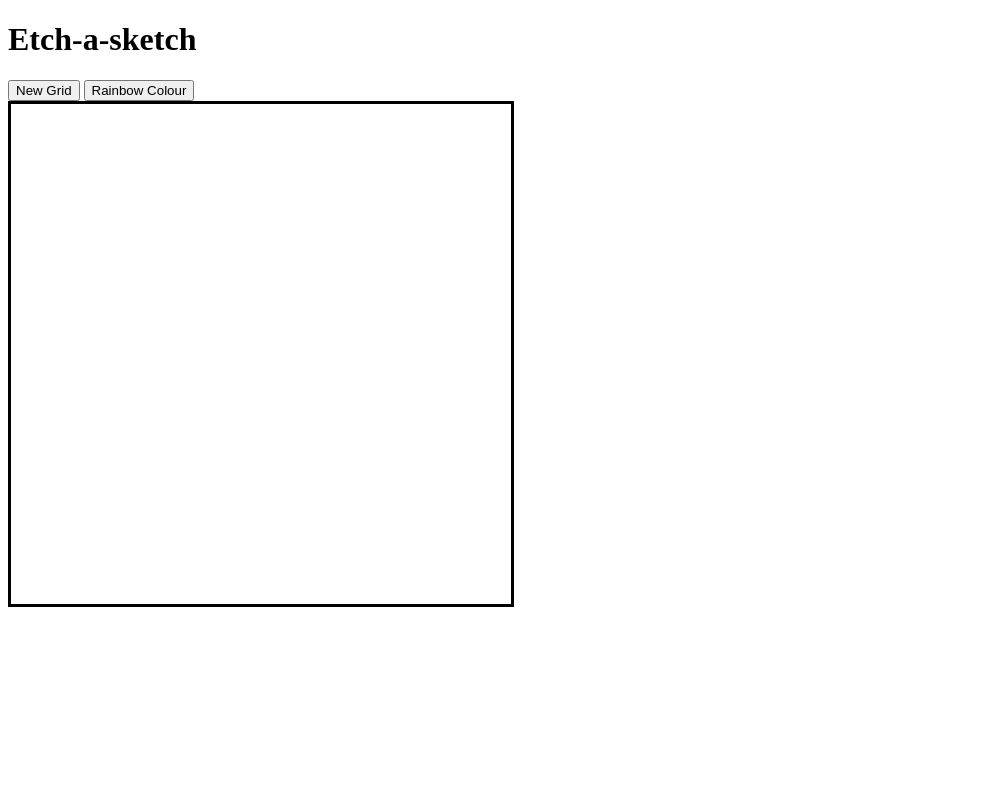
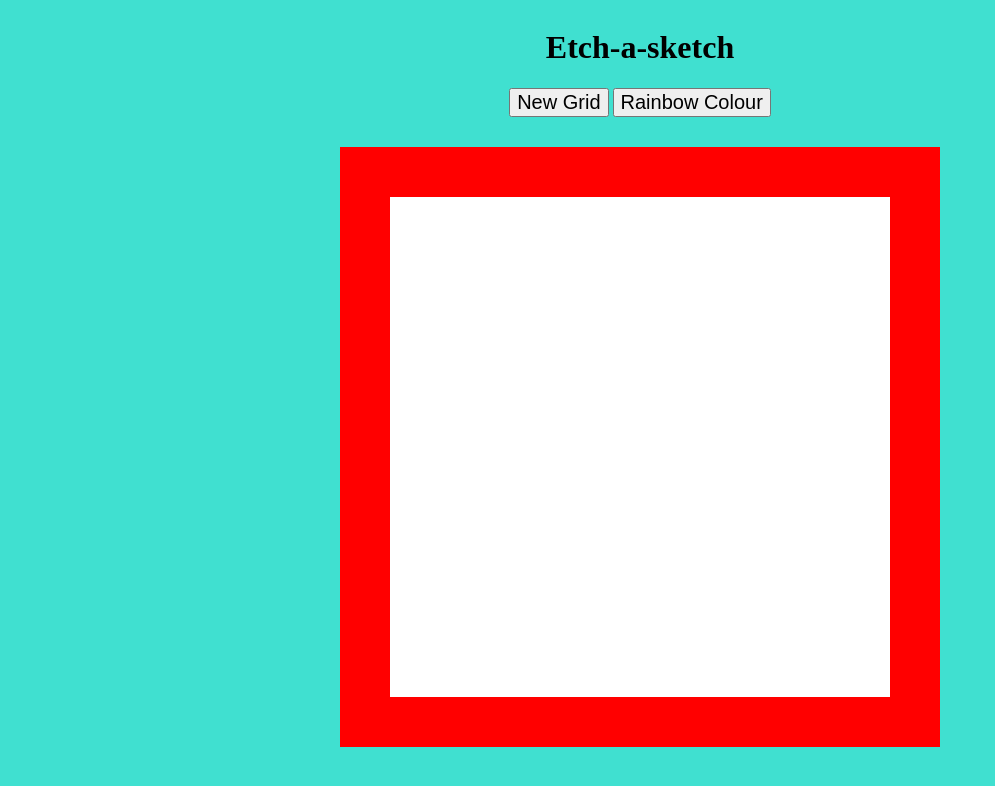
Before and after one commit to Kiiyul/etch-a-sketch, a plain HTML site: page index.html in a window 1280 px wide. Shown: the whole page, without its empty margins (0-995 px from the left). Drawn offline with Linux system fonts and the light colour scheme.

Commit message:
added styling

```diff
--- a/style.css
+++ b/style.css
@@ -1,16 +1,43 @@
+body{
+    background-color: turquoise;
+    display: flex;
+    align-items: center;
+    justify-content: center;
+    flex-direction: column;
+}
+
+.header{
+    padding-bottom: 30px;
+}
+
+h1{
+    text-align: center;
+}
+
+.newGrid{
+    font-size: 20px;
+}
+
+.rainbow{
+    font-size: 20px;
+}
+
 .sketchPad{
     height: 500px;
     width: 500px;
     display: flex;
     border-style: solid;
+    border-color: red;
+    border-width: 50px;
 }
 
 .grid{
     display: flex;
     flex: 1;
     flex-direction: column;
+    background-color: white;
 }
 .tile{
     height: 100%;
-    border-color: black;
+
 }
```
